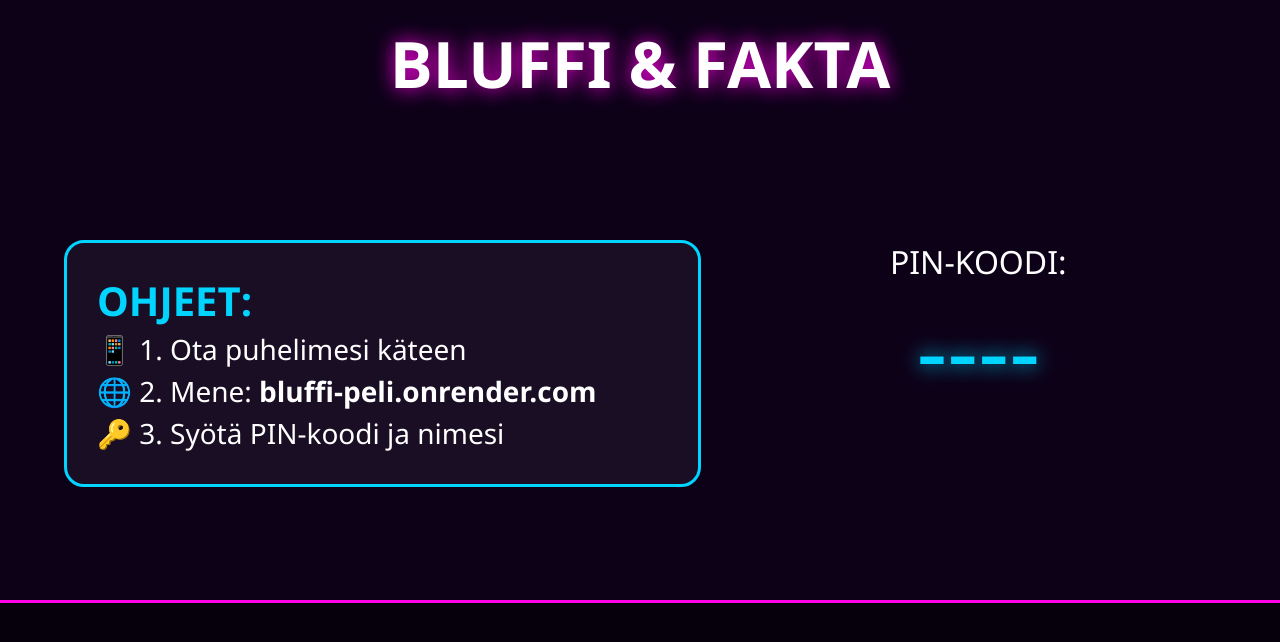
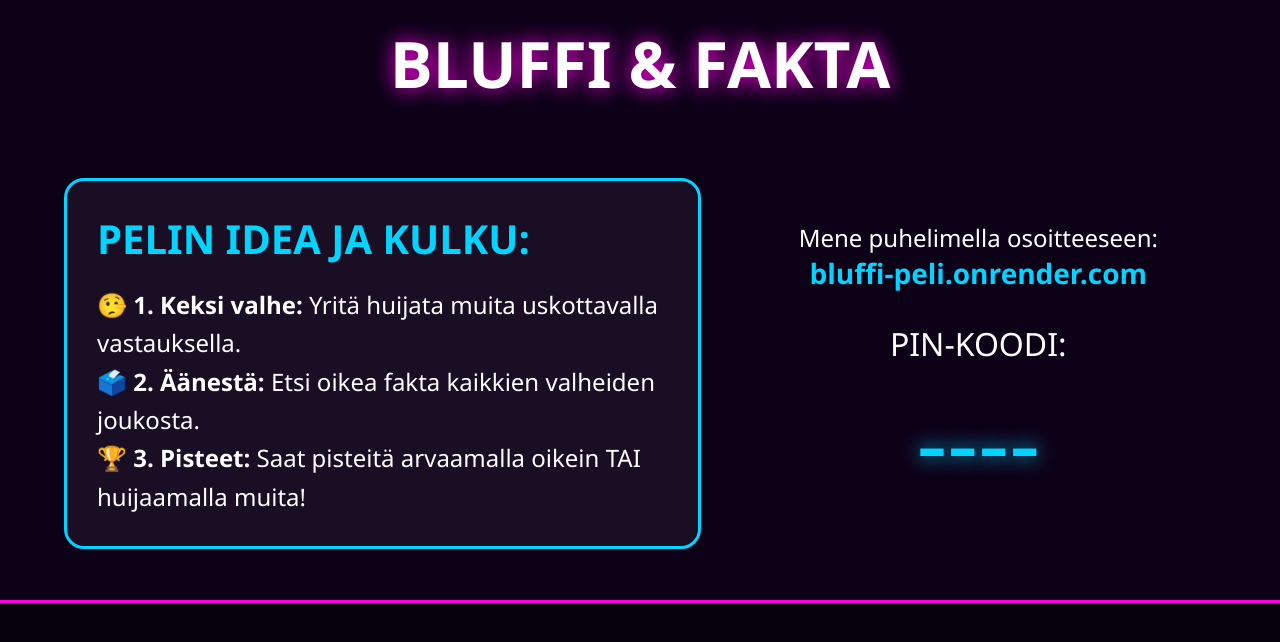
Before and after one commit to ToniAhponen-coder/bluffi-peli, a website: page public/tv.html in a window 1280 px wide. Drawn offline with Linux system fonts and the light colour scheme.

Commit message:
Update tv.html

```diff
--- a/public/tv.html
+++ b/public/tv.html
@@ -12,9 +12,9 @@
         main { flex: 1; display: flex; justify-content: center; align-items: center; padding: 0 5vw; }
         .screen { display: none; width: 100%; flex-direction: column; align-items: center; }
         .screen.active { display: flex; }
-        .lobby-layout { display: flex; gap: 40px; width: 100%; }
-        .guide-card { flex: 1.2; background: rgba(255,255,255,0.05); padding: 30px; border-radius: 20px; border: 3px solid var(--main); }
-        #pin-display { font-size: 12vh; color: var(--main); text-shadow: 0 0 20px var(--main); }
+        .lobby-layout { display: flex; gap: 40px; width: 100%; align-items: center; }
+        .guide-card { flex: 1.2; background: rgba(255,255,255,0.05); padding: 30px; border-radius: 20px; border: 3px solid var(--main); text-align: left; }
+        #pin-display { font-size: 12vh; color: var(--main); text-shadow: 0 0 20px var(--main); margin-top: 10px; }
         footer { flex: 0 0 auto; min-height: 25vh; background: rgba(0,0,0,0.5); display: flex; flex-direction: column; align-items: center; justify-content: center; border-top: 3px solid var(--pink); }
         #player-list { display: flex; flex-wrap: wrap; gap: 15px; margin-bottom: 20px; }
         .player-badge { background: rgba(0, 212, 255, 0.2); padding: 10px 25px; border-radius: 50px; border: 1px solid var(--main); font-size: 3vh; }
@@ -32,15 +32,17 @@
         <div id="lobby-screen" class="screen active">
             <div class="lobby-layout">
                 <div class="guide-card">
-                    <h2 style="color: var(--main); font-size: 5vh;">OHJEET:</h2>
-                    <ul style="font-size: 3.5vh; list-style: none; line-height: 1.5;">
-                        <li>📱 1. Ota puhelimesi käteen</li>
-                        <li>🌐 2. Mene: <strong>bluffi-peli.onrender.com</strong></li>
-                        <li>🔑 3. Syötä PIN-koodi ja nimesi</li>
+                    <h2 style="color: var(--main); font-size: 5vh; margin-bottom: 20px;">PELIN IDEA JA KULKU:</h2>
+                    <ul style="font-size: 3vh; list-style: none; line-height: 1.6;">
+                        <li>🤥 <strong>1. Keksi valhe:</strong> Yritä huijata muita uskottavalla vastauksella.</li>
+                        <li>🗳️ <strong>2. Äänestä:</strong> Etsi oikea fakta kaikkien valheiden joukosta.</li>
+                        <li>🏆 <strong>3. Pisteet:</strong> Saat pisteitä arvaamalla oikein TAI huijaamalla muita!</li>
                     </ul>
                 </div>
                 <div style="flex: 1; text-align: center;">
-                    <p style="font-size: 4vh;">PIN-KOODI:</p>
+                    <p style="font-size: 3vh;">Mene puhelimella osoitteeseen:</p>
+                    <p style="font-size: 3.5vh; color: var(--main); font-weight: bold;">bluffi-peli.onrender.com</p>
+                    <p style="font-size: 4vh; margin-top: 30px;">PIN-KOODI:</p>
                     <div id="pin-display">----</div>
                 </div>
             </div>
@@ -107,7 +109,7 @@
             }
             if (type === 'GAME_RESULTS') {
                 showScreen('results-screen');
-                document.getElementById('reveal-text').innerText = "OIKEA: " + payload.correctAnswer;
+                document.getElementById('reveal-text').innerText = "OIKEA VASTAUS: " + payload.correctAnswer;
                 winSound.play().catch(e => {});
                 document.getElementById('score-table').innerHTML = payload.results.map(r => `<p>${r.name}: ${r.score}p</p>`).join('');
             }
```
